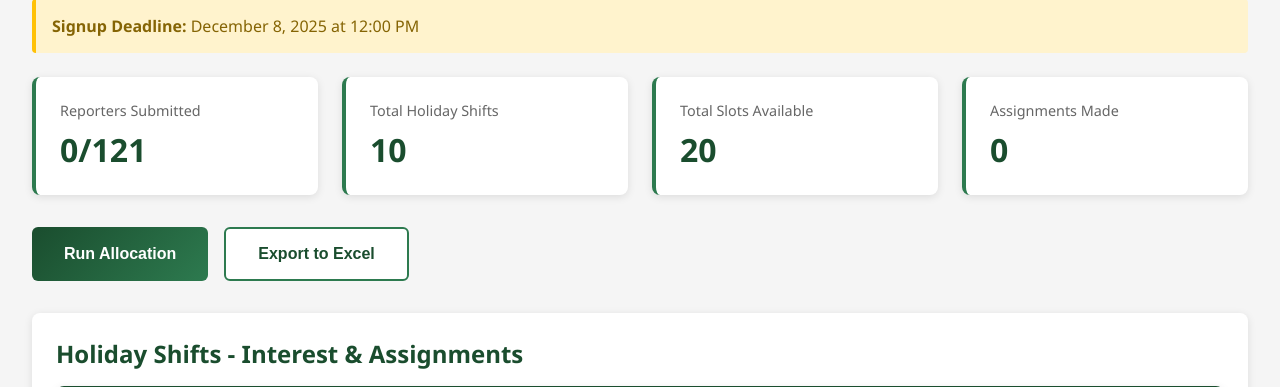
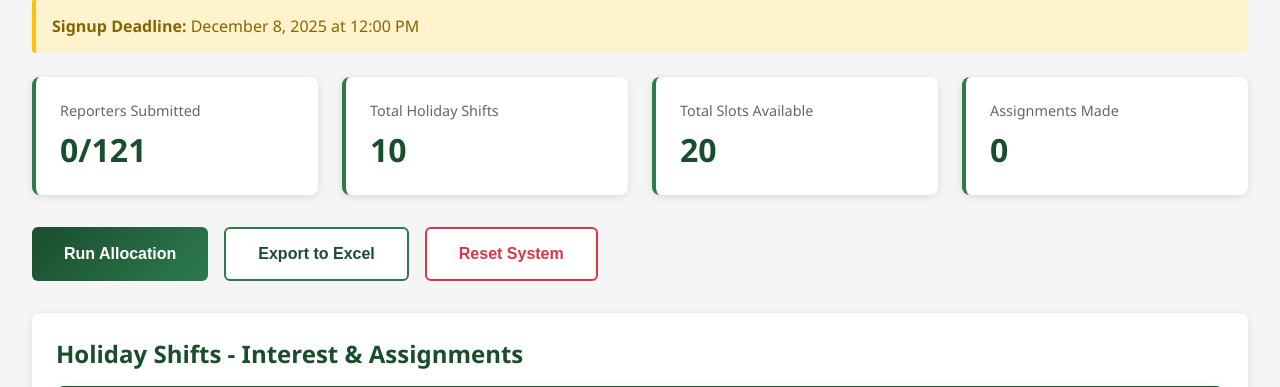
Before and after one commit to AndySullivanTR/holiday_reporter, a Flask app: page /manager/dashboard in a window 1280 px wide. Shown: the part 120-507 px from the top of the page. Run offline with Flask 3, Linux system fonts and the light colour scheme; the visitor is signed in with stand-in values (Sample User, id 1).

Commit message:
Add reset system functionality

```diff
--- a/app.py
+++ b/app.py
@@ -313,6 +313,31 @@ def allocate_shifts():
         'shift_assignments': shift_assignments
     })
 
+@app.route('/api/reset-system', methods=['POST'])
+def reset_system():
+    if not session.get('is_manager'):
+        return jsonify({'error': 'Unauthorized'}), 403
+
+    data = request.json
+    confirmation = data.get('confirmation')
+
+    if confirmation != 'RESET':
+        return jsonify({'error': 'Invalid confirmation'}), 400
+
+    try:
+        # Reset signups and assignments
+        save_json(SIGNUPS_FILE, {})
+        save_json(ASSIGNMENTS_FILE, {})
+
+        # Unlock system
+        settings = get_settings()
+        settings['is_locked'] = False
+        save_json(SETTINGS_FILE, settings)
+
+        return jsonify({'success': True, 'message': 'System reset successfully'})
+    except Exception as e:
+        return jsonify({'error': str(e)}), 500
+
 @app.route('/api/change-password', methods=['POST'])
 def change_password():
     if 'username' not in session:
--- a/templates/manager_dashboard.html
+++ b/templates/manager_dashboard.html
@@ -360,6 +360,7 @@
         <div class="action-buttons">
             <button class="btn-primary" onclick="runAllocation()">Run Allocation</button>
             <button class="btn-secondary" onclick="window.location.href='/api/export-excel'">Export to Excel</button>
+            <button class="btn-secondary" onclick="resetSystem()" style="border-color: #dc3545; color: #dc3545;">Reset System</button>
         </div>
 
         <div class="success-message" id="successMsg"></div>
@@ -576,6 +577,37 @@
                 console.error(error);
             }
         }
+
+        async function resetSystem() {
+            const confirmation = prompt('This will DELETE all signups and assignments. Type RESET to confirm:');
+
+            if (confirmation !== 'RESET') {
+                alert('Reset cancelled.');
+                return;
+            }
+
+            try {
+                const response = await fetch('/api/reset-system', {
+                    method: 'POST',
+                    headers: {
+                        'Content-Type': 'application/json',
+                    },
+                    body: JSON.stringify({ confirmation: 'RESET' })
+                });
+
+                const data = await response.json();
+
+                if (data.success) {
+                    alert('System reset successfully! All signups and assignments have been cleared.');
+                    location.reload();
+                } else {
+                    alert('Error resetting system: ' + (data.error || 'Unknown error'));
+                }
+            } catch (error) {
+                alert('Error resetting system. Please try again.');
+                console.error(error);
+            }
+        }
     </script>
 </body>
 </html>
```
